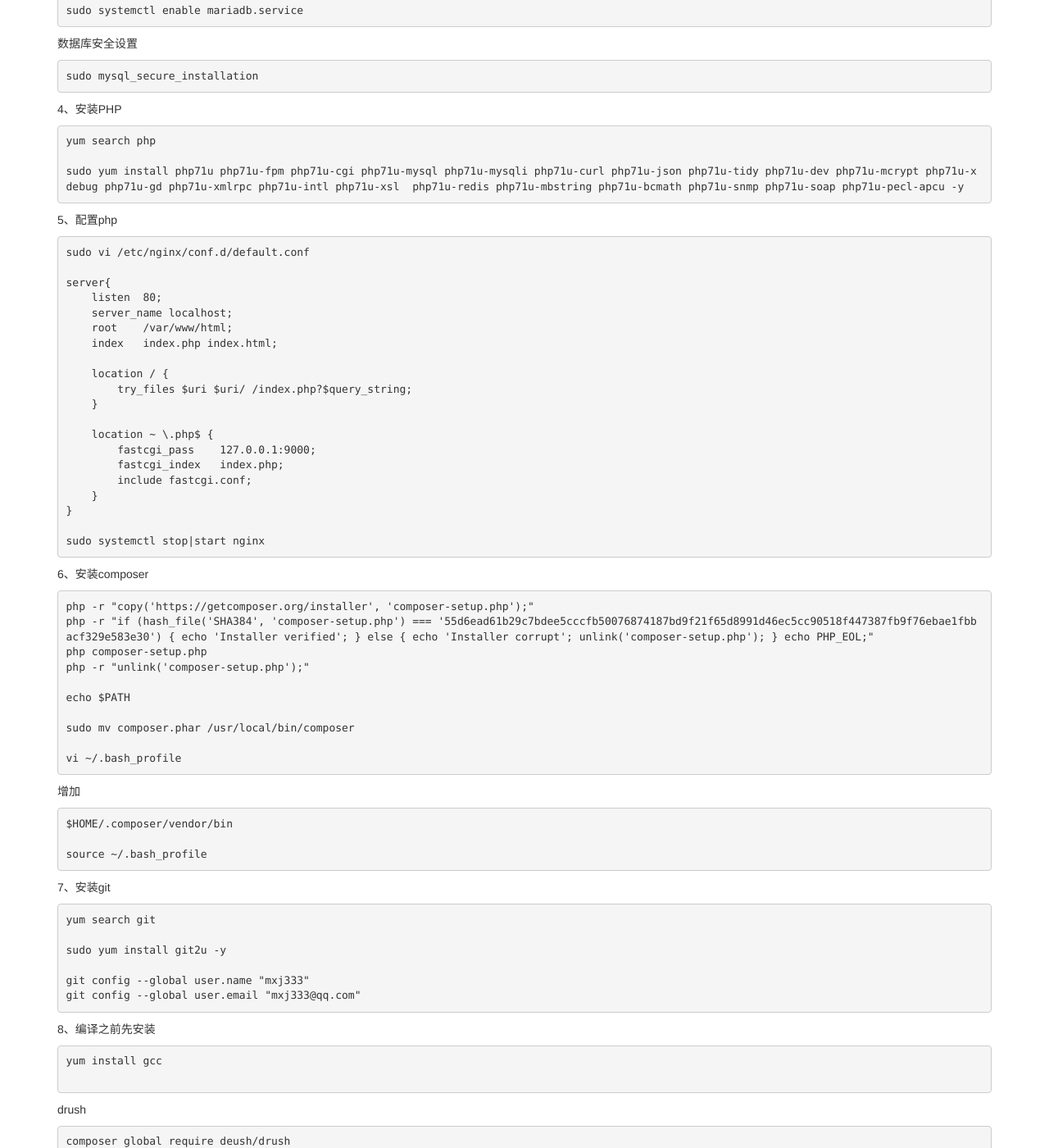
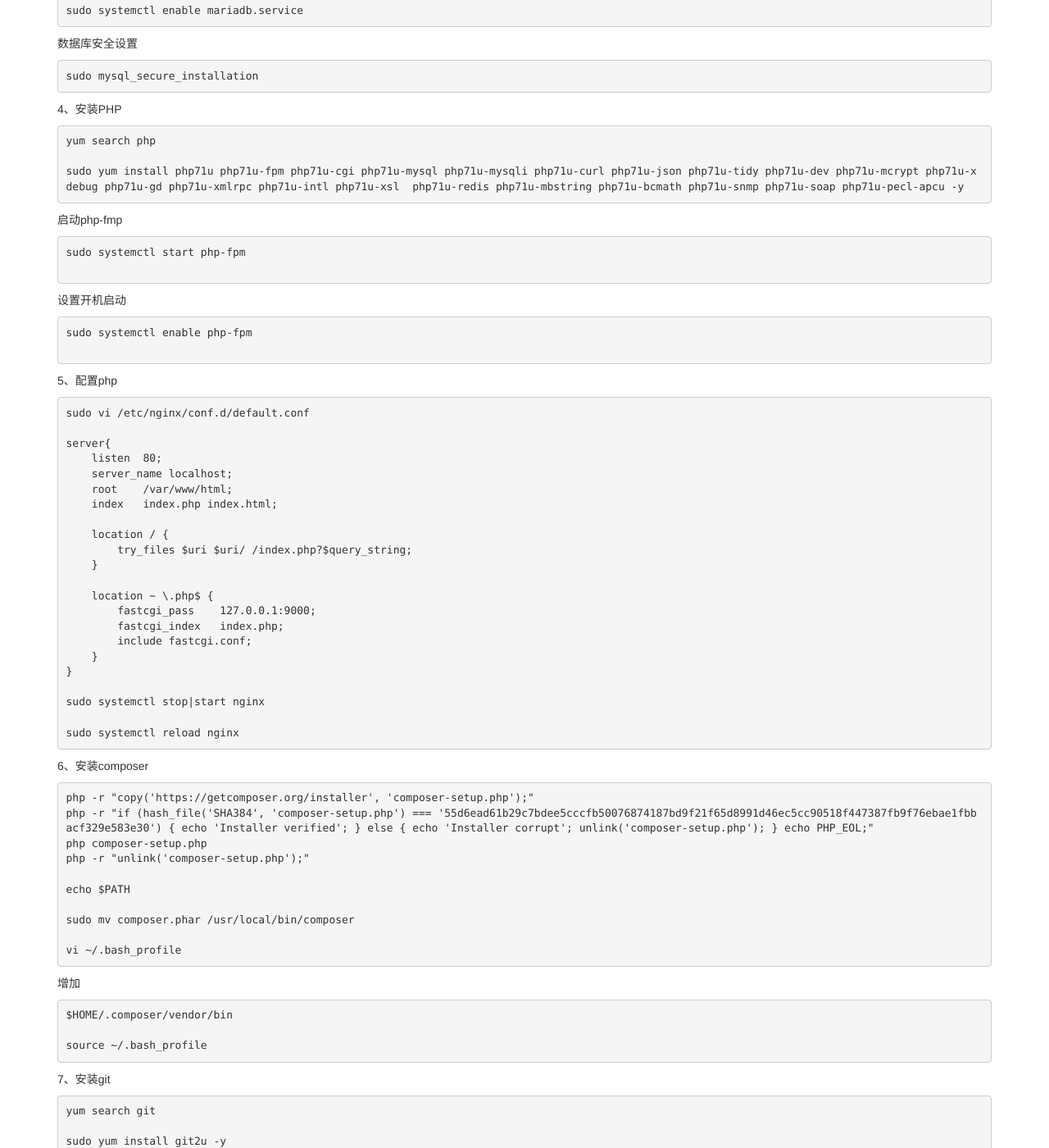
Before and after one commit to mxj333/blinno, a Jekyll site: the page built from _posts/linux/2017-05-16-centos7.2_install_lamp_for_zabbix.md, in a window 1280 px wide and 1400 px high, scrolled down 875 px. Shown: the whole window at 82% size. Built offline with Jekyll 4.4.1, drawn with Linux system fonts in a browser that asks for light colours; some of the changed text lies outside the part shown.

Commit message:
update lnmp

````diff
--- a/_posts/linux/2017-05-16-centos7.2_install_lamp_for_zabbix.md
+++ b/_posts/linux/2017-05-16-centos7.2_install_lamp_for_zabbix.md
@@ -65,6 +65,18 @@ yum search php
 sudo yum install php71u php71u-fpm php71u-cgi php71u-mysql php71u-mysqli php71u-curl php71u-json php71u-tidy php71u-dev php71u-mcrypt php71u-xdebug php71u-gd php71u-xmlrpc php71u-intl php71u-xsl  php71u-redis php71u-mbstring php71u-bcmath php71u-snmp php71u-soap php71u-pecl-apcu -y
 ```
 
+启动php-fmp
+```
+sudo systemctl start php-fpm
+
+```
+
+设置开机启动
+```
+sudo systemctl enable php-fpm
+
+```
+
 5、配置php
 ```
 sudo vi /etc/nginx/conf.d/default.conf
@@ -87,6 +99,8 @@ server{
 }
 
 sudo systemctl stop|start nginx
+
+sudo systemctl reload nginx
 ```
 
 6、安装composer
@@ -115,8 +129,8 @@ yum search git
 
 sudo yum install git2u -y
 
-git config --global user.name "mxj333"
-git config --global user.email "mxj333@qq.com"
+git config --global user.name "你的用户名"
+git config --global user.email "你的电子邮箱"
 ```
 
 8、编译之前先安装
````
